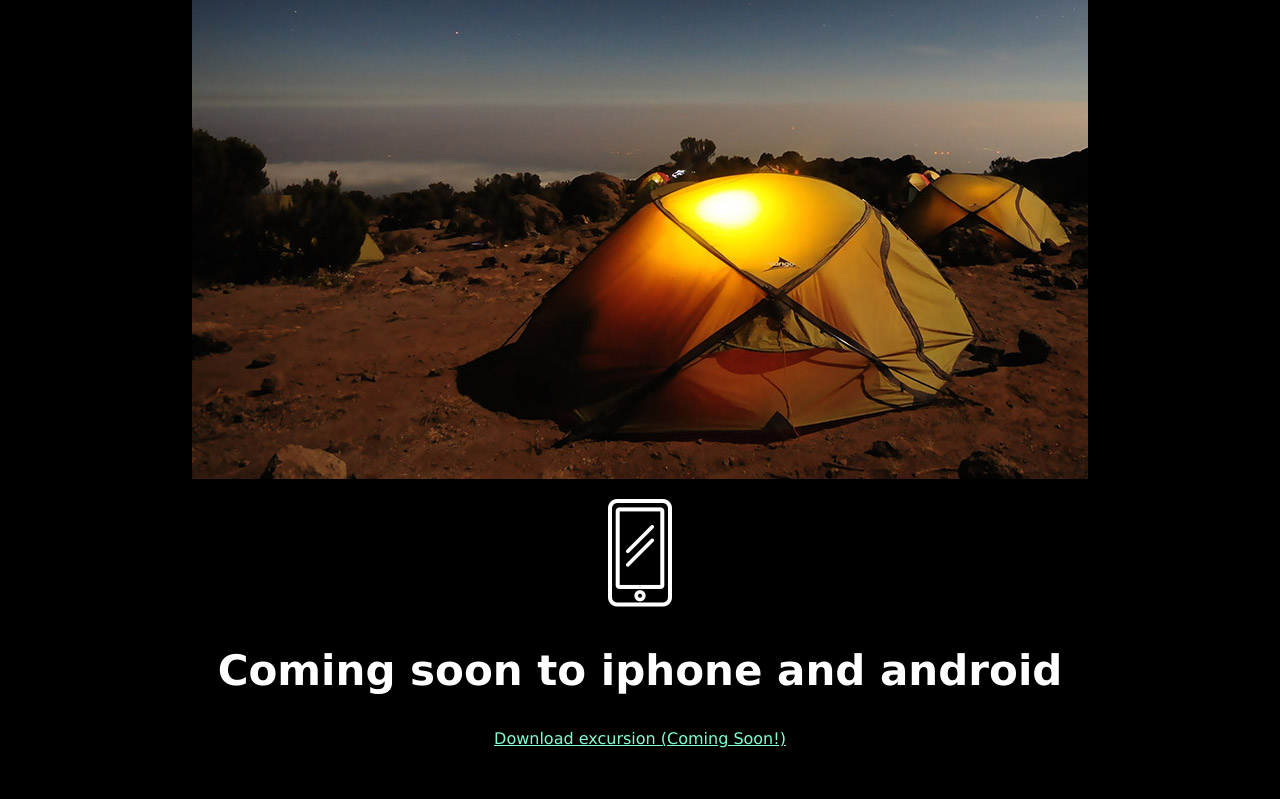
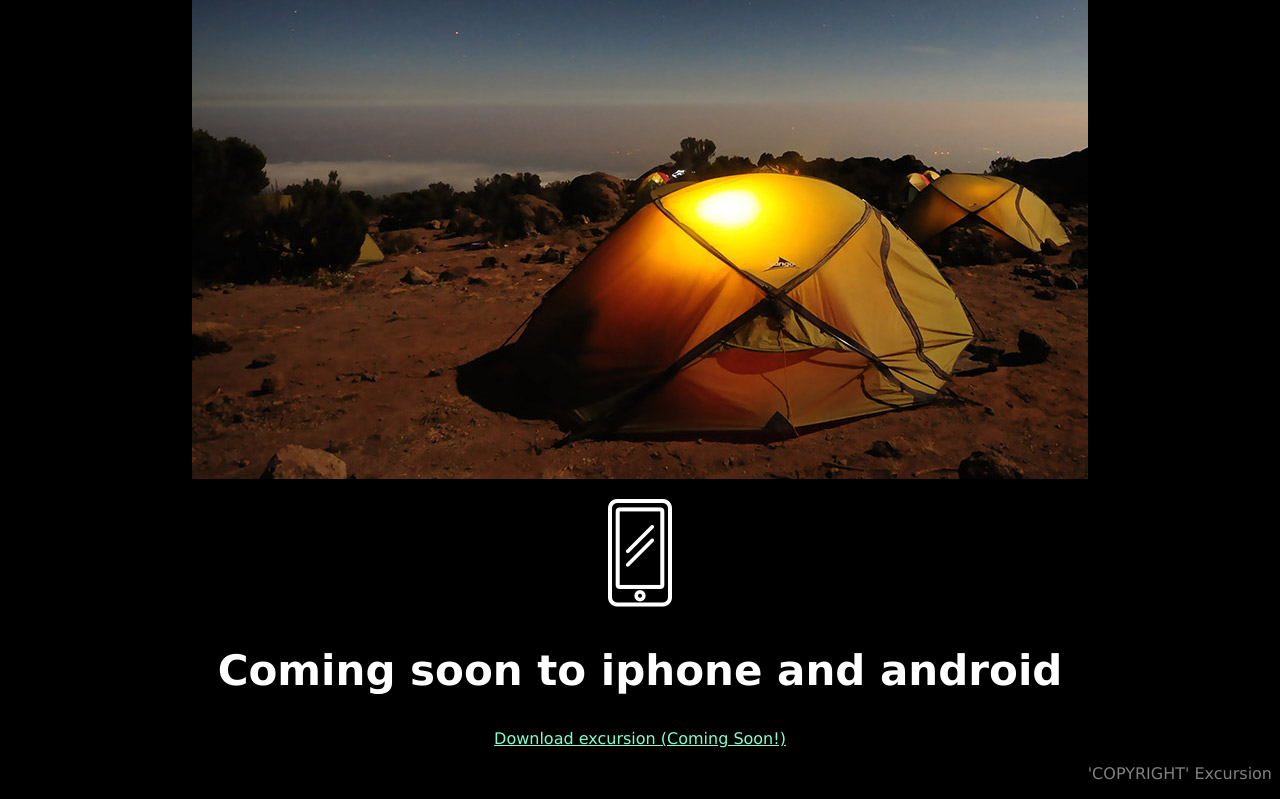
Before and after one commit to lou-pastorino/excursion, a plain HTML site: page index.html in a window 1280 px wide. Shown: the part 533-1332 px from the top of the page. Before the commit the page ends 1297 px from the top, so only its background shows below. Drawn offline with Linux system fonts and the light colour scheme.

Commit message:
Added footer element

```diff
--- a/index.html
+++ b/index.html
@@ -20,5 +20,6 @@
 <P><img src="resources/images/phone.png" alt=""></P>
 <h2 class="header--secondary">Coming soon to iphone and android</h2>
 <p><a href="#" class="link--cta">Download excursion (Coming Soon!)</a></p>
+<p class="footer">'COPYRIGHT' Excursion</p>
 </body>
 </html>
--- a/resources/css/style.css
+++ b/resources/css/style.css
@@ -22,9 +22,16 @@ color: grey;
 font-size: 21px;
 }
 
-/* HEADINGS */
+/* LINKS */
 
 .link--cta {
     font-size: 16px;
     color: aquamarine;
 }
+
+/* FOOTER */
+
+.footer {
+    color: grey;
+    text-align: right;
+}
```
